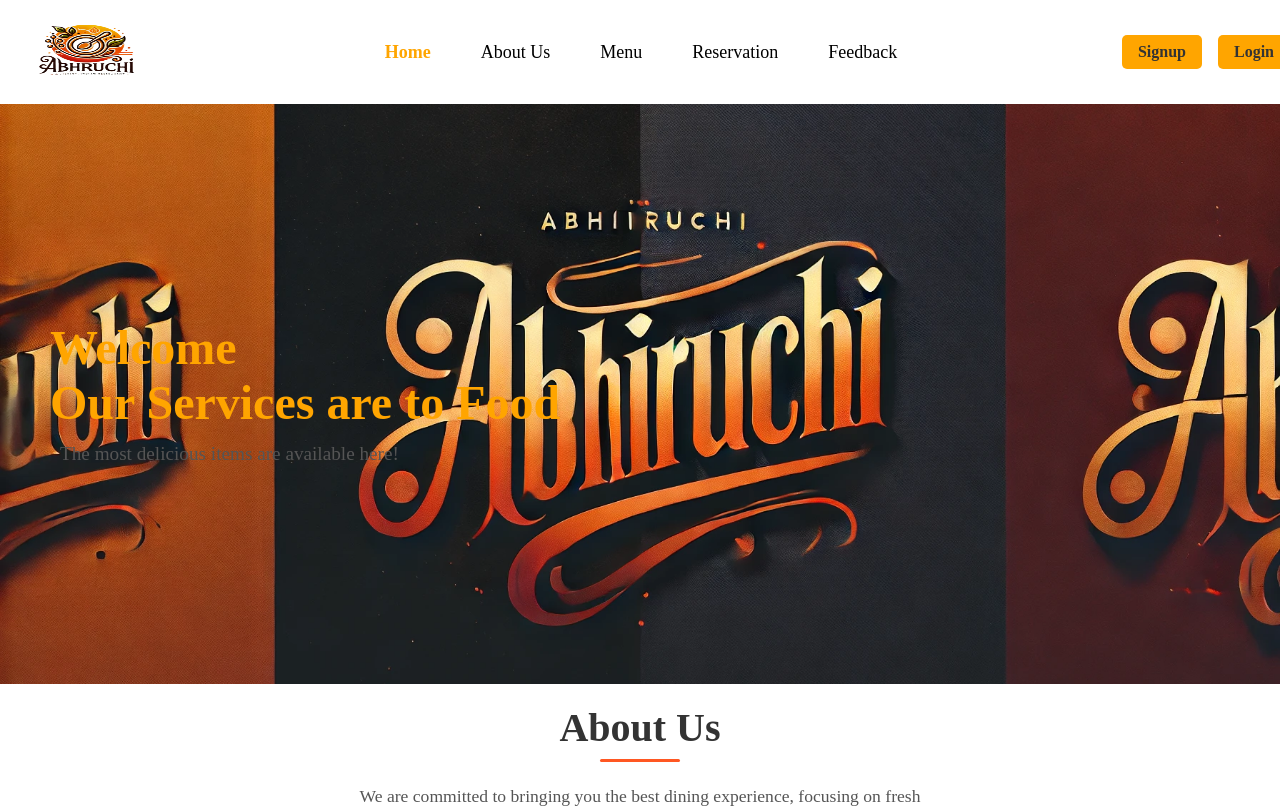
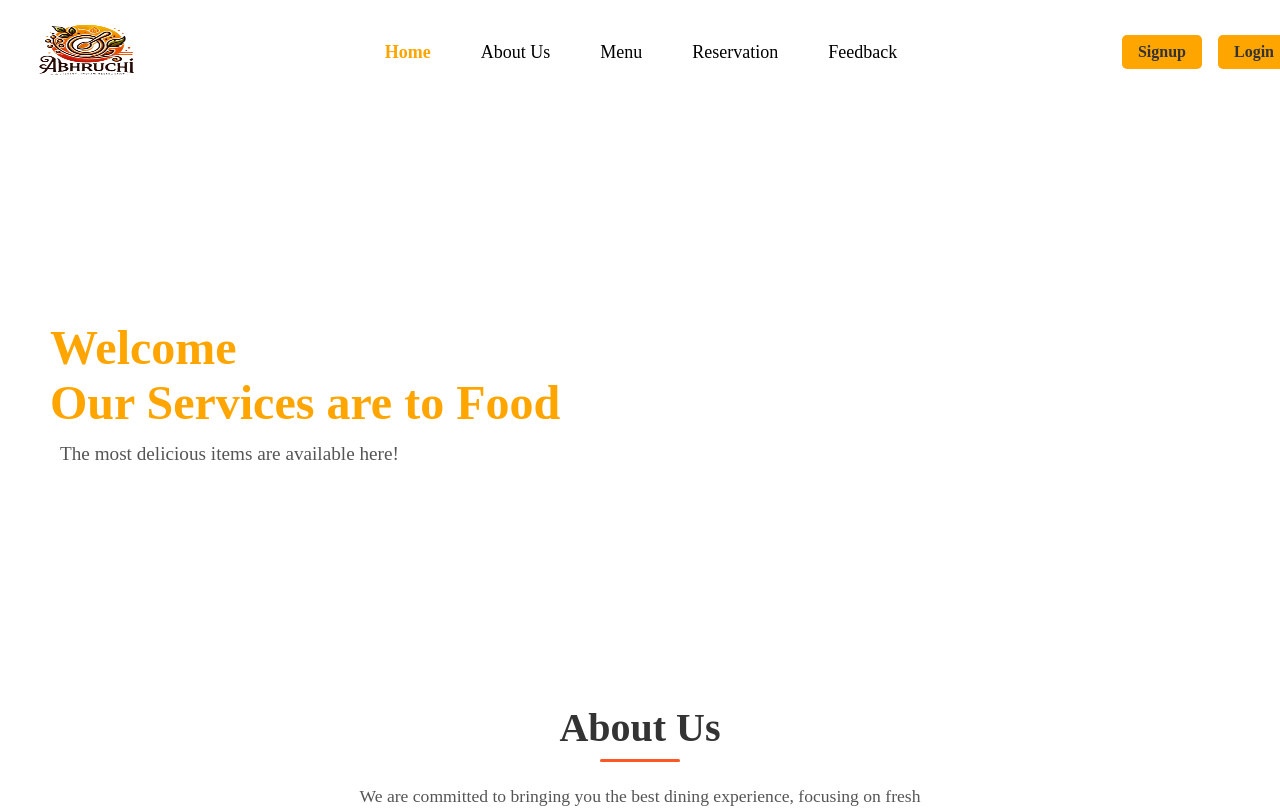
Before and after one commit to DUDEKULARAHIM/Sample-Restaurant-Website, a React (Create React App) app: page / in a window 1280 px wide. Shown: the top 808 px of the page. Built offline with nearby package versions, Linux system fonts and the light colour scheme; no server answers.

Commit message:
Update Hero.css

```diff
--- a/src/components/hero/Hero.css
+++ b/src/components/hero/Hero.css
@@ -1,6 +1,7 @@
 
 .hero-section {
-    background-image: url('herobackground.webp');
+/*     background-image: url('herobackground.webp'); */
+    background-color: "black";
     height: 60vh;
     display: flex;
     align-items: center;
```
